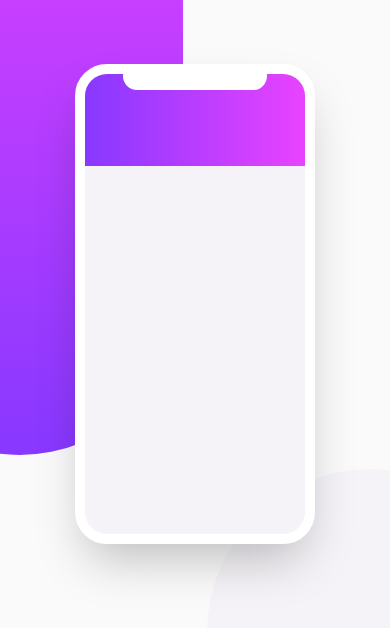
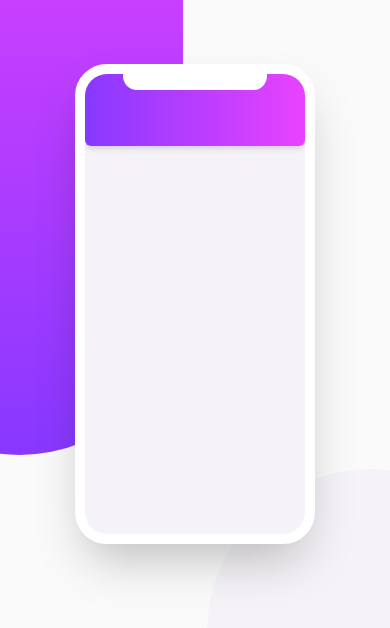
Before and after one commit to bryanmagalong/chat-app-css-react, a React (Create React App) app: page / in a window 390 px wide. Shown: the top 628 px of the page. Built offline with nearby package versions, Linux system fonts and the light colour scheme.

Commit message:
feat(MobileHeader): add bottom border radius and change height from 5.750rem to 4.5rem

```diff
--- a/src/components/MobilePreview/MobileHeader.js
+++ b/src/components/MobilePreview/MobileHeader.js
@@ -1,7 +1,7 @@
 import React from 'react';
 
 const MobileHeader = ({ children }) => (
-  <div className="relative h-mfheader bg-gradient-to-r from-light-violet to-light-magenta">
+  <div className="relative h-mfheader bg-gradient-to-r from-light-violet to-light-magenta rounded-b-md shadow-md">
     <div className="flex flex-row justify-center">
       <div className="absolute -top-3 h-7 w-36 bg-white rounded-full" />
     </div>
--- a/tailwind.config.js
+++ b/tailwind.config.js
@@ -12,7 +12,7 @@ module.exports = {
     extend: {
       height: {
         frame: '30rem',
-        mfheader: '5.750rem',
+        mfheader: '4.5rem',
       },
       borderWidth: {
         frame: '10px',
```
